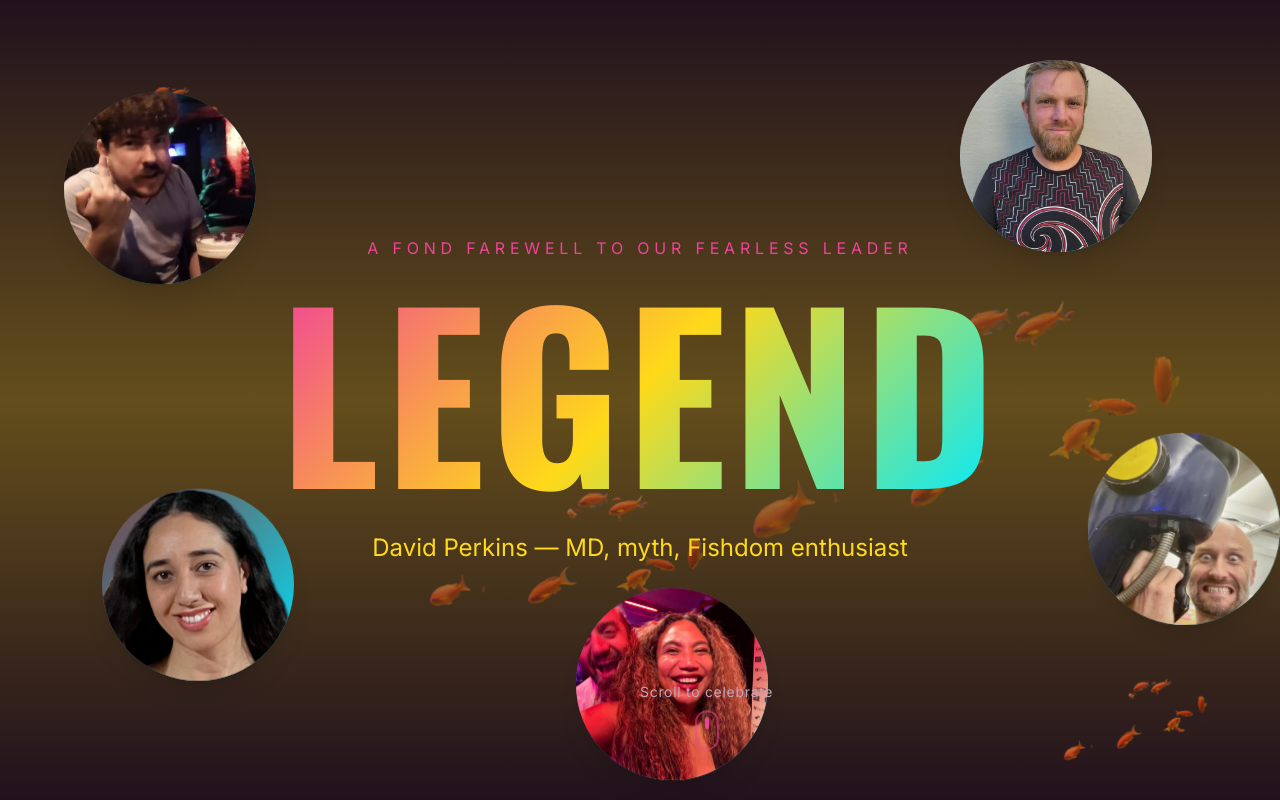
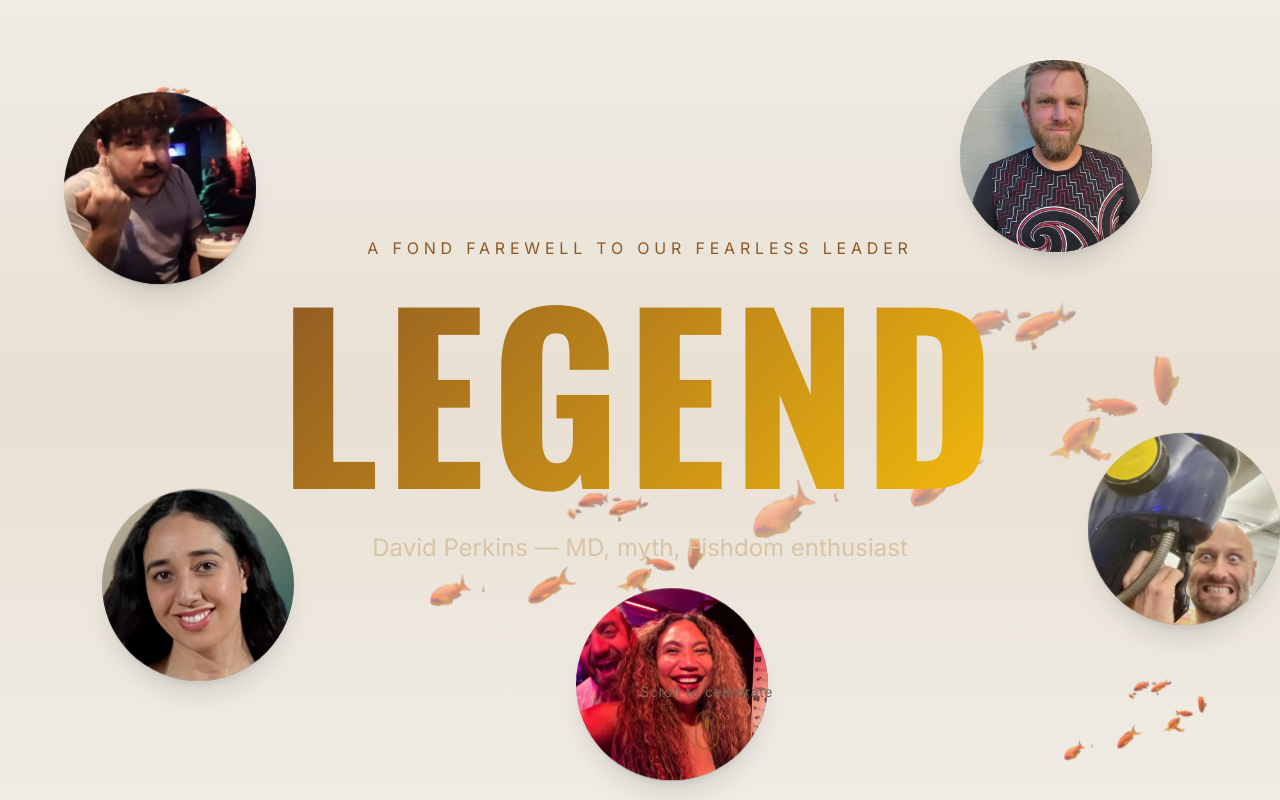
Before and after one commit to phuxen/dave-s-grand-farewell, a React (Vite) app: page / in a window 1280 px wide. Shown: the top 800 px of the page. Built offline with nearby package versions, Linux system fonts and the light colour scheme; the HTML template or start-up script is replaced by a standard one.

Commit message:
Reverted to commit dd926fd4ce1166a0da043faca2362533ea185b3d

```diff
--- a/src/index.css
+++ b/src/index.css
@@ -6,47 +6,47 @@
 
 @layer base {
   :root {
-    /* Sassy vibrant palette */
-    --background: 320 30% 10%;
-    --foreground: 60 100% 97%;
+    /* Carhartt-inspired palette */
+    --background: 40 25% 92%;
+    --foreground: 30 10% 15%;
 
-    --card: 320 35% 15%;
-    --card-foreground: 60 100% 97%;
+    --card: 40 20% 88%;
+    --card-foreground: 30 10% 15%;
 
-    --popover: 320 35% 15%;
-    --popover-foreground: 60 100% 97%;
+    --popover: 40 20% 88%;
+    --popover-foreground: 30 10% 15%;
 
-    /* Hot Pink primary */
-    --primary: 330 85% 60%;
-    --primary-foreground: 320 30% 10%;
+    /* Carhartt Brown */
+    --primary: 30 60% 35%;
+    --primary-foreground: 40 25% 95%;
 
-    /* Electric Cyan accent */
-    --secondary: 185 100% 50%;
-    --secondary-foreground: 320 30% 10%;
+    /* Dark Teal accent */
+    --secondary: 175 50% 20%;
+    --secondary-foreground: 40 25% 95%;
 
-    --muted: 320 25% 25%;
-    --muted-foreground: 320 20% 70%;
+    --muted: 40 15% 80%;
+    --muted-foreground: 30 10% 40%;
 
-    /* Vibrant Yellow accent */
-    --accent: 50 100% 55%;
-    --accent-foreground: 320 30% 10%;
+    /* Carhartt Gold/Yellow accent */
+    --accent: 45 90% 50%;
+    --accent-foreground: 30 10% 15%;
 
-    --destructive: 0 85% 55%;
-    --destructive-foreground: 60 100% 97%;
+    --destructive: 0 84.2% 45%;
+    --destructive-foreground: 40 25% 95%;
 
-    --border: 330 60% 40%;
-    --input: 320 30% 25%;
-    --ring: 330 85% 60%;
+    --border: 30 15% 70%;
+    --input: 30 15% 75%;
+    --ring: 30 60% 35%;
 
-    --radius: 0.5rem;
+    --radius: 0.25rem;
 
-    /* Custom tokens - Sassy style */
-    --carhartt-brown: 330 85% 60%;
-    --carhartt-tan: 50 100% 55%;
-    --carhartt-cream: 60 100% 97%;
-    --carhartt-dark: 320 30% 10%;
-    --carhartt-teal: 185 100% 50%;
-    --carhartt-gold: 50 100% 55%;
+    /* Custom tokens - Carhartt style */
+    --carhartt-brown: 30 60% 35%;
+    --carhartt-tan: 35 40% 75%;
+    --carhartt-cream: 40 25% 92%;
+    --carhartt-dark: 30 10% 15%;
+    --carhartt-teal: 175 50% 20%;
+    --carhartt-gold: 45 90% 50%;
 
     /* Typography */
     --font-display: 'Oswald', sans-serif;
@@ -58,20 +58,20 @@
   }
 
   .dark {
-    --background: 320 30% 8%;
-    --foreground: 60 100% 97%;
+    --background: 30 10% 12%;
+    --foreground: 40 25% 92%;
 
-    --card: 320 35% 12%;
-    --card-foreground: 60 100% 97%;
+    --card: 30 10% 18%;
+    --card-foreground: 40 25% 92%;
 
-    --popover: 320 35% 12%;
-    --popover-foreground: 60 100% 97%;
+    --popover: 30 10% 18%;
+    --popover-foreground: 40 25% 92%;
 
-    --muted: 320 25% 20%;
-    --muted-foreground: 320 20% 65%;
+    --muted: 30 10% 25%;
+    --muted-foreground: 40 15% 60%;
 
-    --border: 330 60% 35%;
-    --input: 320 30% 20%;
+    --border: 30 10% 25%;
+    --input: 30 10% 25%;
   }
 }
 
@@ -129,7 +129,7 @@
 
   .gradient-text {
     @apply bg-clip-text text-transparent;
-    background-image: linear-gradient(135deg, hsl(var(--primary)) 0%, hsl(var(--accent)) 50%, hsl(var(--secondary)) 100%);
+    background-image: linear-gradient(135deg, hsl(var(--carhartt-brown)) 0%, hsl(var(--carhartt-gold)) 100%);
   }
 
   .fish-float {
@@ -231,20 +231,20 @@
   }
 }
 
-/* Custom scrollbar - Sassy style */
+/* Custom scrollbar - Carhartt style */
 ::-webkit-scrollbar {
   width: 10px;
 }
 
 ::-webkit-scrollbar-track {
-  background: hsl(var(--background));
+  background: hsl(var(--carhartt-cream));
 }
 
 ::-webkit-scrollbar-thumb {
-  background: hsl(var(--primary));
-  border: 2px solid hsl(var(--background));
+  background: hsl(var(--carhartt-brown));
+  border: 2px solid hsl(var(--carhartt-cream));
 }
 
 ::-webkit-scrollbar-thumb:hover {
-  background: hsl(var(--secondary));
+  background: hsl(var(--carhartt-teal));
 }
```
